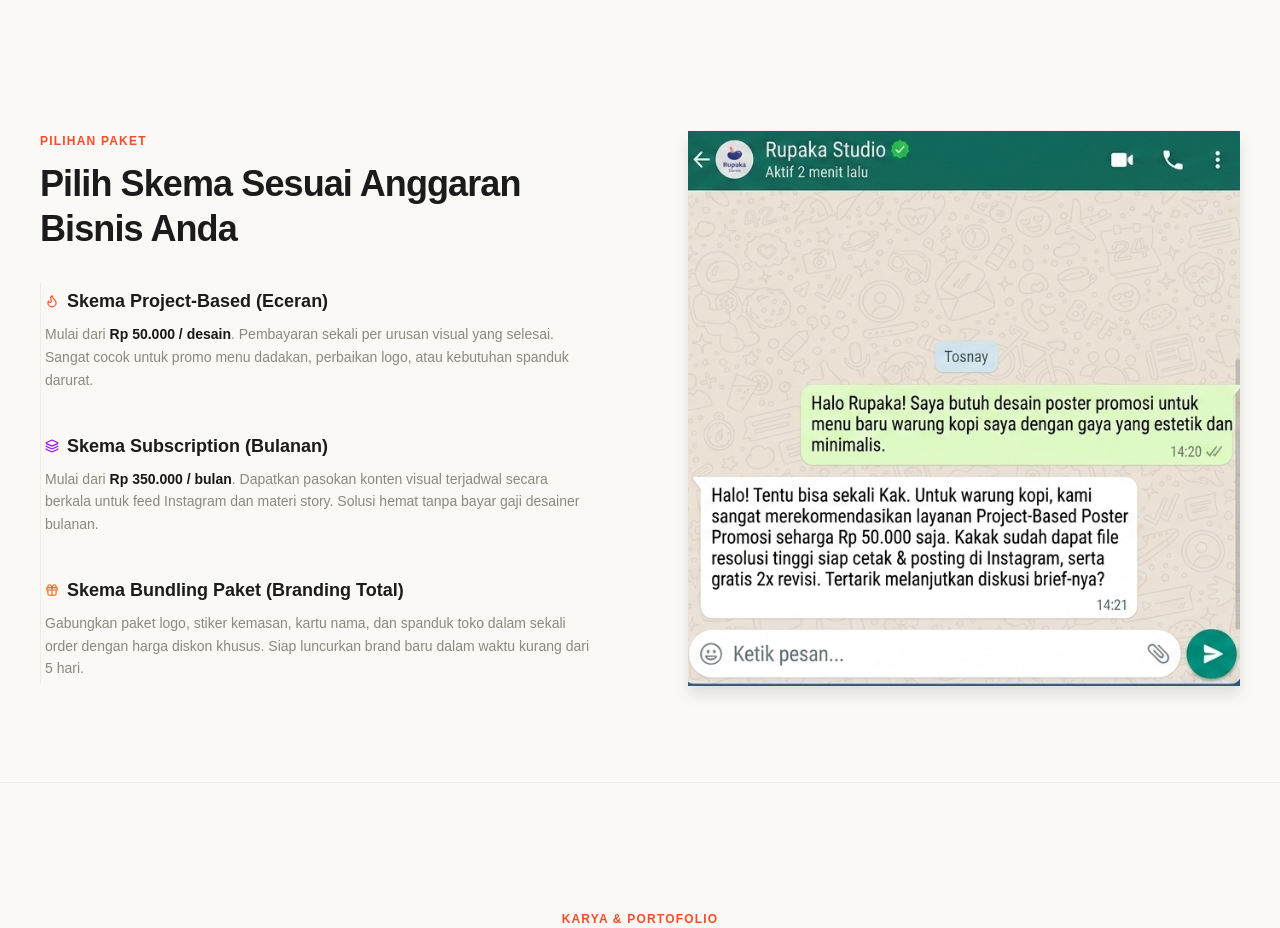
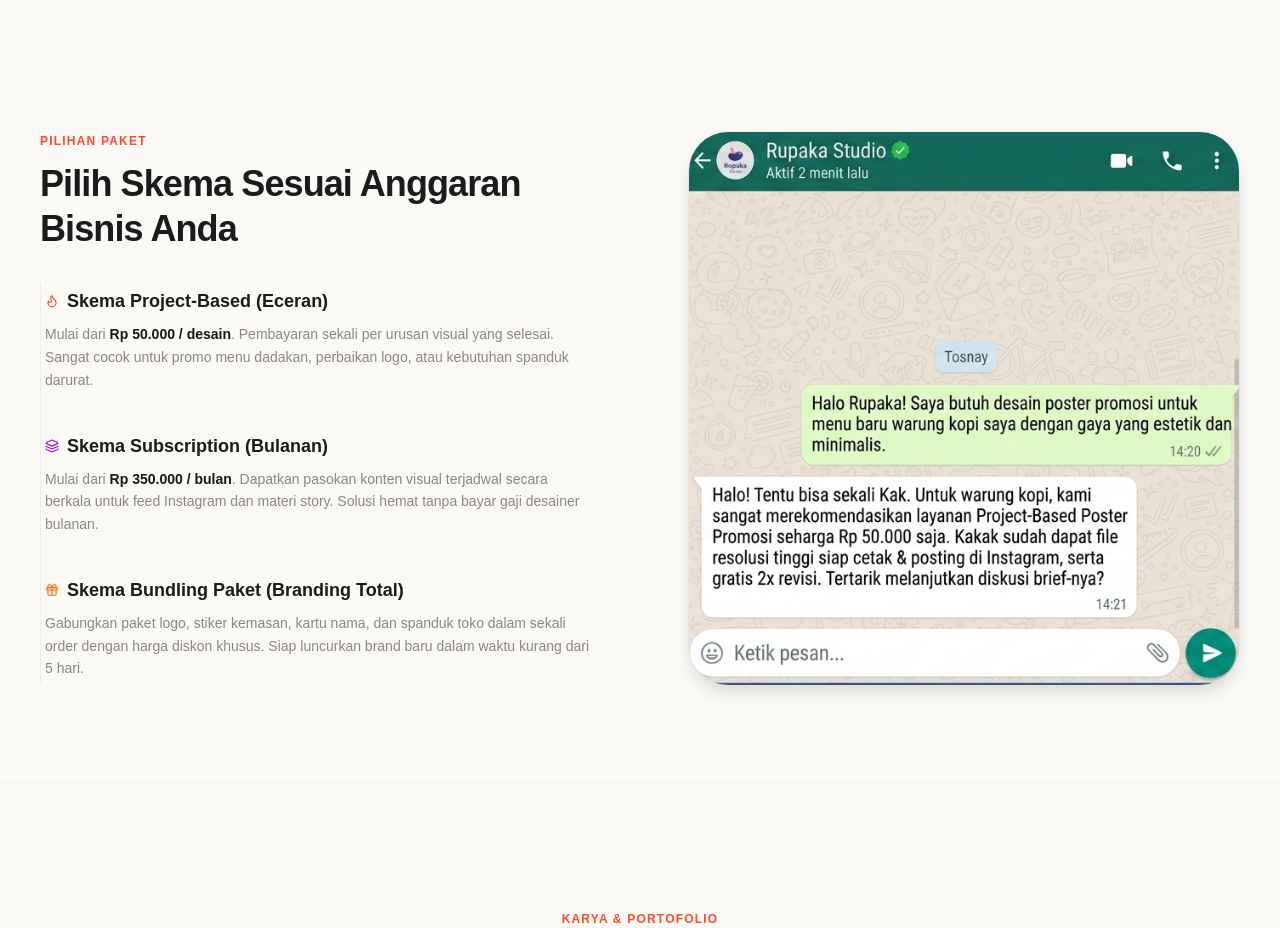
Before and after one commit to Mingkhemx/Rupaka-Studio, a React (Vite) app: page / in a window 1280 px wide. Shown: the part 4620-5548 px from the top of the page. Built offline with nearby package versions, Linux system fonts and the light colour scheme.

Commit message:
style: tambahkan aksen lengkungan (border-radius) pada gambar chat

```diff
--- a/src/components/Features.tsx
+++ b/src/components/Features.tsx
@@ -205,7 +205,7 @@ export default function Features() {
           <img
             src={chatImg}
             alt="Konsultasi via Chat"
-            className="w-full max-w-[600px] h-auto object-contain drop-shadow-xl"
+            className="w-full max-w-[600px] h-auto object-contain drop-shadow-xl rounded-[32px] md:rounded-[40px] border border-line-grey/30 overflow-hidden"
           />
         </div>
 
```
